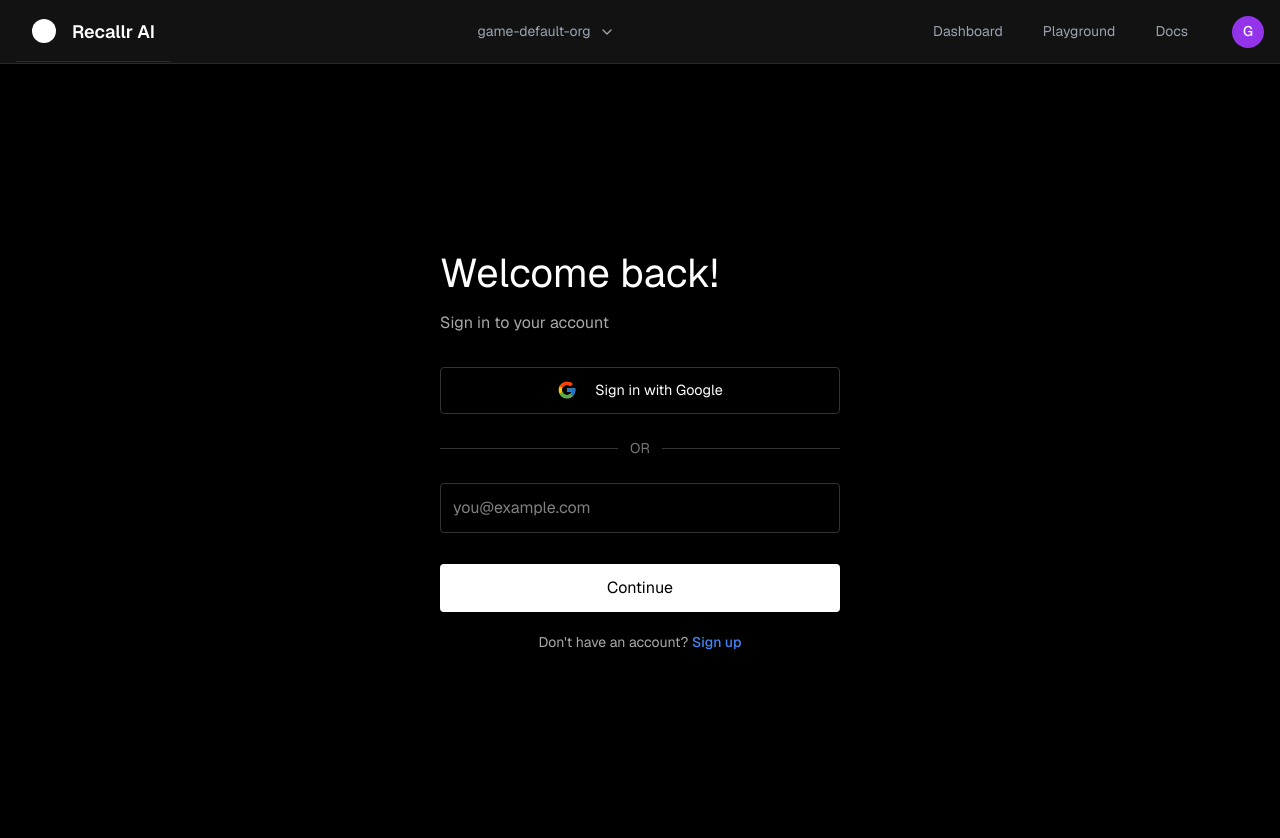
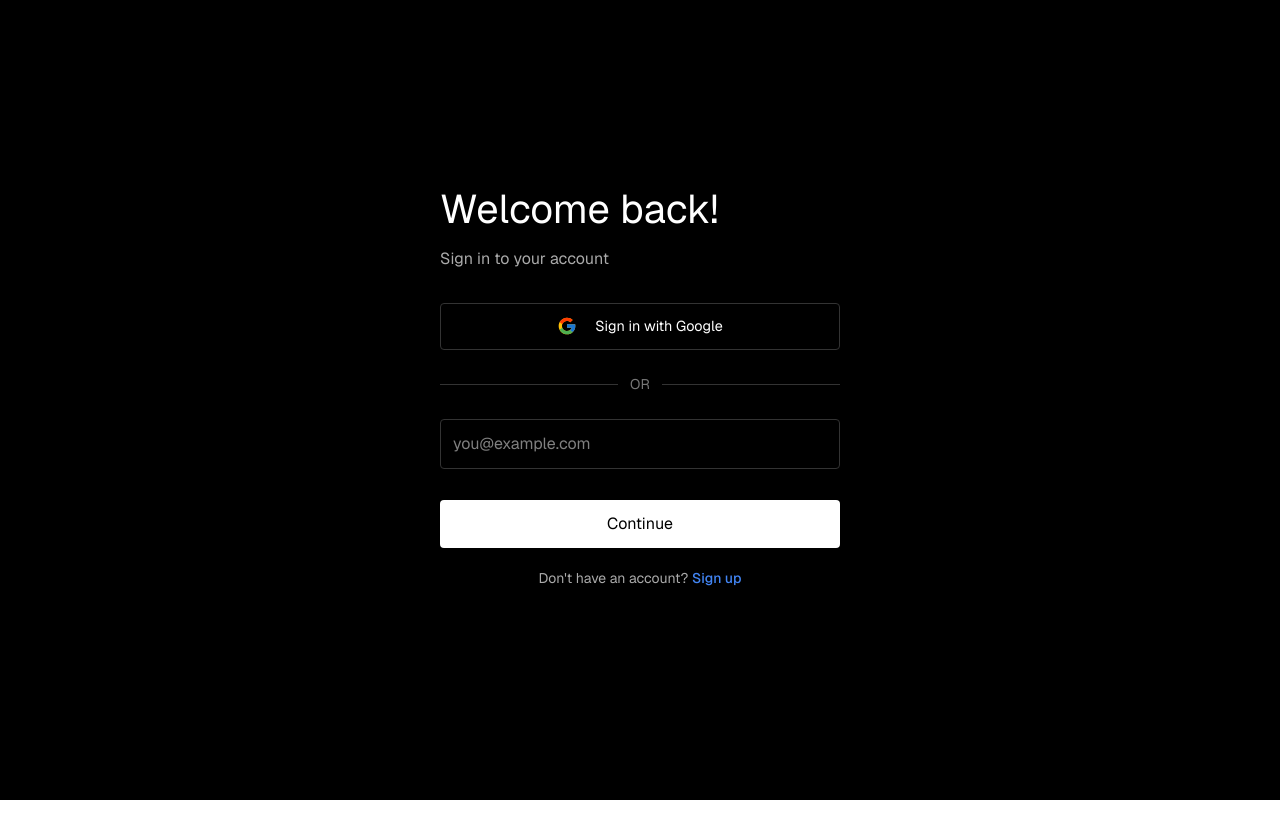
Before and after one commit to andrew-colmenar/recallr-website, a React (Vite) app: page /login in a window 1280 px wide. Shown: the top 838 px of the page. After the commit the page ends 800 px from the top, so only its background shows below. Built offline with nearby package versions, Linux system fonts and the light colour scheme.

Commit message:
Header visibility corrected

```diff
--- a/src/App.jsx
+++ b/src/App.jsx
@@ -14,7 +14,7 @@ import CreateProject from "./components/CreateProject/CreateProject";
 import Header from "./components/Header/Header";
 
 // Main app content with routes
-function AppRoutes() {
+function AppContent() {
   const { user, isAuthenticated, loading } = useAuth();
   const [sessionValid, setSessionValid] = useState(null);
   const [validatingSession, setValidatingSession] = useState(true);
@@ -48,6 +48,8 @@ function AppRoutes() {
   }
 
   return (
+    <>
+      {sessionValid && <Header />}
       <Routes>
         {/* Public routes - accessible when not logged in */}
         <Route
@@ -131,6 +133,7 @@ function AppRoutes() {
           }
         />
       </Routes>
+    </>
   );
 }
 
@@ -139,8 +142,7 @@ function App() {
   return (
     <AuthProvider>
       <Router>
-        <Header />
-        <AppRoutes />
+        <AppContent />
       </Router>
     </AuthProvider>
   );
```
Lines whose indentation alone changed are shown as unchanged.
